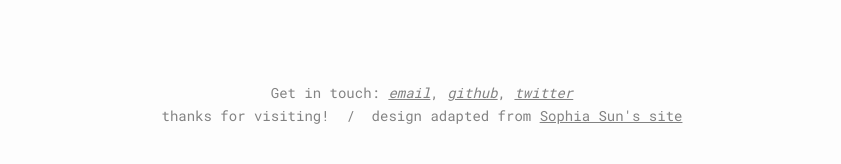
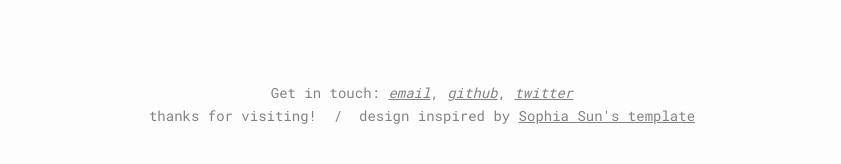
Before and after one commit to rahulbshrestha/rahulbshrestha.github.io, a Jekyll site: the page built from index.md, in a window 1280 px wide. Shown: the part 1974-2138 px from the top of the page, without its empty margins (218-1059 px from the left). Built offline with Jekyll 4.4.1, drawn with Linux system fonts in a browser that asks for light colours.

Commit message:
Reword footer design credit
Co-Authored-By: Claude Opus 5.5 <noreply@anthropic.com>

```diff
--- a/_includes/footer.html
+++ b/_includes/footer.html
@@ -3,7 +3,7 @@
 	<div>
     Get in touch: <a href="mailto:{{ site.email }}"><em>email</em></a>, <a href="https://github.com/rahulbshrestha"><em>github</em></a>, <a href="https://twitter.com/rahulbshrestha"><em>twitter</em></a>
 </div>
-    thanks for visiting! &nbsp;/&nbsp; design adapted from <a href="https://github.com/huiwenn/huiwenn.github.io">Sophia Sun's site</a>
+    thanks for visiting! &nbsp;/&nbsp; design inspired by <a href="https://github.com/huiwenn/huiwenn.github.io">Sophia Sun's template</a>
 </footer>
 
 <script src="{{ '/assets/js/hover-reveal.js' | relative_url }}"></script>
```
